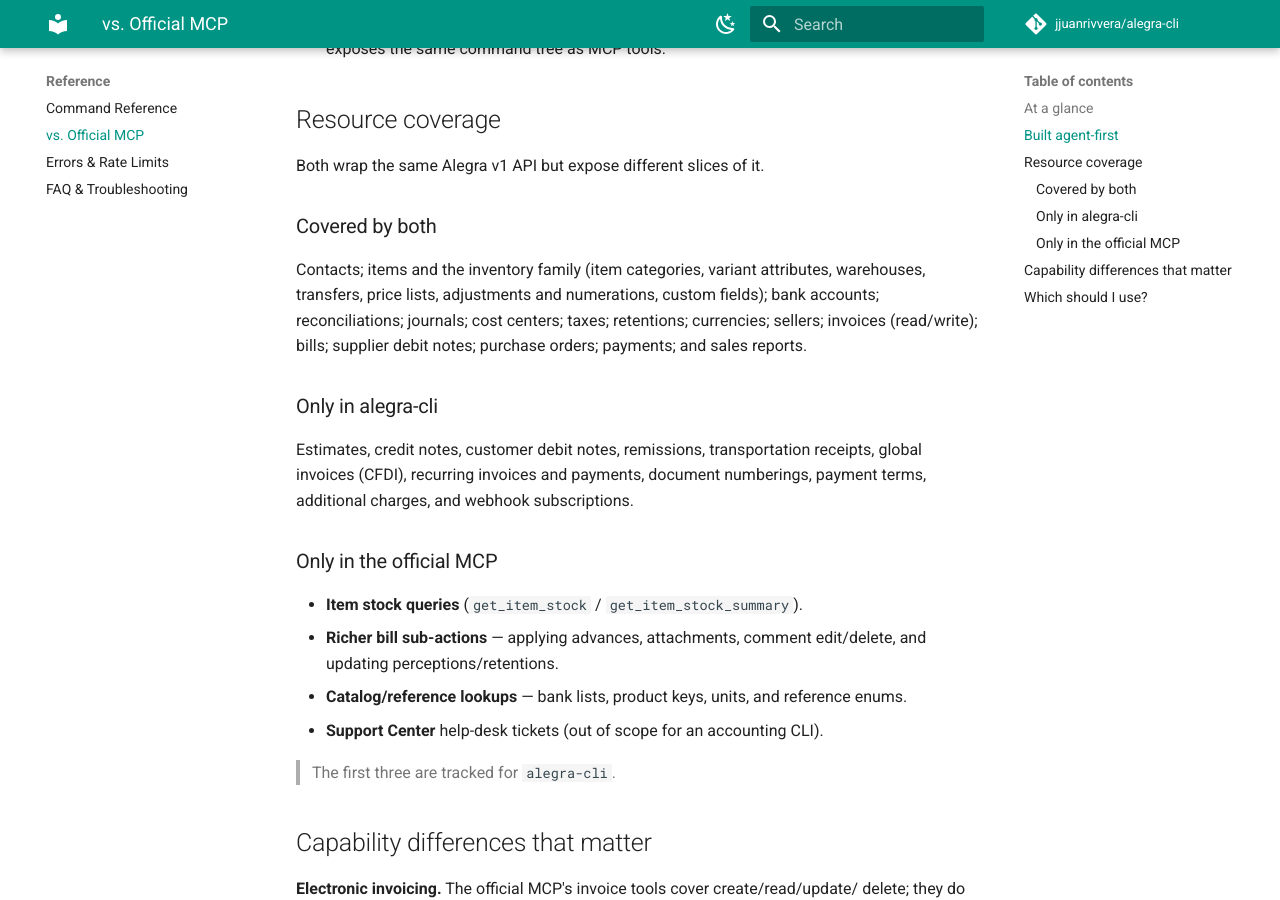
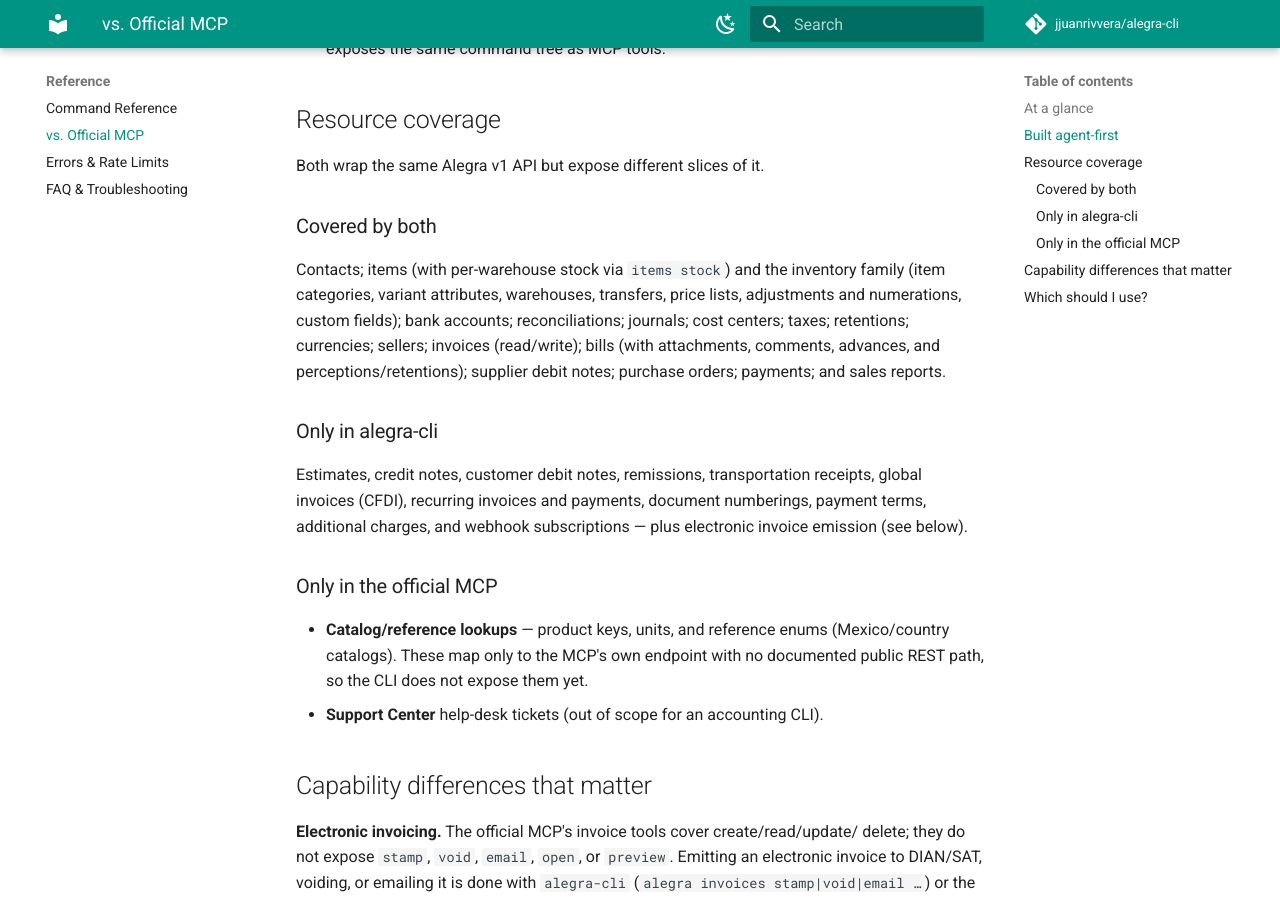
Before and after one commit to jjuanrivvera/alegra-cli, an MkDocs documentation site: the page built from docs/reference/vs-official-mcp.md, in a window 1280 px wide and 900 px high, scrolled down 1582 px. Built offline with MkDocs 1.6.1 and Material for MkDocs 9.7.7, drawn with Linux system fonts in a browser that asks for light colours; comment, search, counter and statistics services are not loaded.

Commit message:
docs(vs-mcp): reflect closed gaps (bill sub-actions + item stock in #33)
After #33, bill sub-actions and item stock are covered by the CLI; only the MX
catalog/reference lookups (no documented REST path) and Support Center remain
exclusive to the official MCP.

```diff
--- a/docs/reference/vs-official-mcp.md
+++ b/docs/reference/vs-official-mcp.md
@@ -48,25 +48,24 @@ typing commands. The rationale is laid out in the post
 Both wrap the same Alegra v1 API but expose different slices of it.
 
 ### Covered by both
-Contacts; items and the inventory family (item categories, variant attributes,
-warehouses, transfers, price lists, adjustments and numerations, custom fields); bank
-accounts; reconciliations; journals; cost centers; taxes; retentions; currencies;
-sellers; invoices (read/write); bills; supplier debit notes; purchase orders; payments;
-and sales reports.
+Contacts; items (with per-warehouse stock via `items stock`) and the inventory family
+(item categories, variant attributes, warehouses, transfers, price lists, adjustments and
+numerations, custom fields); bank accounts; reconciliations; journals; cost centers;
+taxes; retentions; currencies; sellers; invoices (read/write); bills (with attachments,
+comments, advances, and perceptions/retentions); supplier debit notes; purchase orders;
+payments; and sales reports.
 
 ### Only in alegra-cli
 Estimates, credit notes, customer debit notes, remissions, transportation receipts,
 global invoices (CFDI), recurring invoices and payments, document numberings, payment
-terms, additional charges, and webhook subscriptions.
+terms, additional charges, and webhook subscriptions — plus electronic invoice emission
+(see below).
 
 ### Only in the official MCP
-- **Item stock queries** (`get_item_stock` / `get_item_stock_summary`).
-- **Richer bill sub-actions** — applying advances, attachments, comment edit/delete, and
-  updating perceptions/retentions.
-- **Catalog/reference lookups** — bank lists, product keys, units, and reference enums.
+- **Catalog/reference lookups** — product keys, units, and reference enums
+  (Mexico/country catalogs). These map only to the MCP's own endpoint with no documented
+  public REST path, so the CLI does not expose them yet.
 - **Support Center** help-desk tickets (out of scope for an accounting CLI).
-
-> The first three are tracked for `alegra-cli`.
 
 ## Capability differences that matter
 
```
